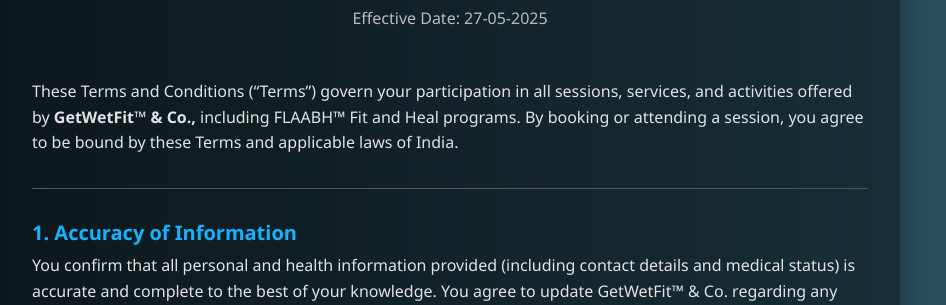
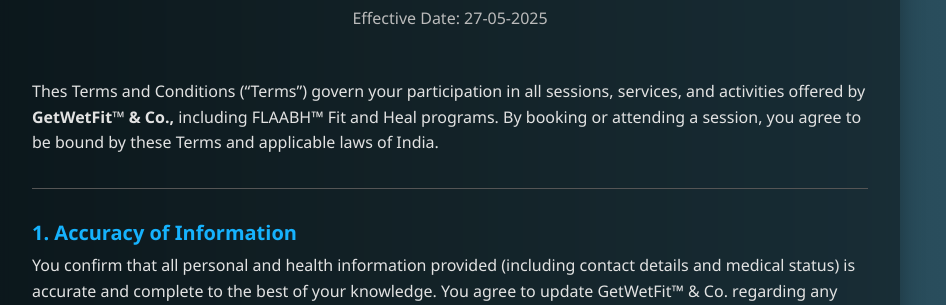
Before and after one commit to deep-narayan/getwetfit, a PHP site: page /terms-and-conditions.php in a window 1280 px wide. Shown: the part 233-538 px from the top of the page, without its empty margins (190-1136 px from the left). Run offline with PHP 8.4, Linux system fonts and the light colour scheme; some libraries are stand-ins or nearby versions.

Commit message:
Update terms-and-conditions.php

```diff
--- a/terms-and-conditions.php
+++ b/terms-and-conditions.php
@@ -19,7 +19,7 @@
 
     <div class="policy-section my-4">
       <p>
-        These Terms and Conditions (“Terms”) govern your participation in all sessions, services,
+        Thes Terms and Conditions (“Terms”) govern your participation in all sessions, services,
         and activities offered by <strong>GetWetFit™ & Co.,</strong> including FLAABH™ Fit and Heal programs.
         By booking or attending a session, you agree to be bound by these Terms and applicable laws
         of India.
```
